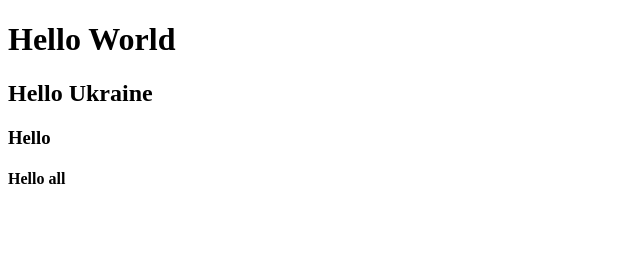
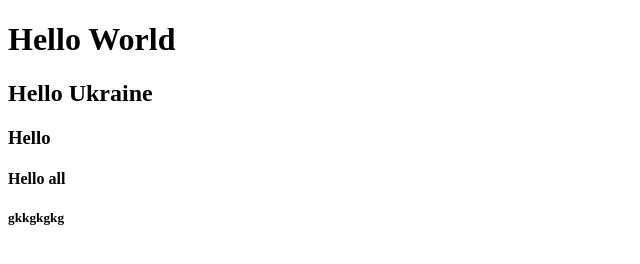
Before and after one commit to DabS1792/study_first_proj, a plain HTML site: page index.html in a window 1280 px wide. Shown: the full height of the page, 0-640 px from the left. Drawn offline with Linux system fonts and the light colour scheme.

Commit message:
add git commit

```diff
--- a/index.html
+++ b/index.html
@@ -14,6 +14,7 @@
     <h2>Hello Ukraine</h2>
     <h3>Hello</h3>
     <h4>Hello all</h4>
+    <h5>gkkgkgkg</h5>
 
     <script src="main.js"></script>
 </body>
```
